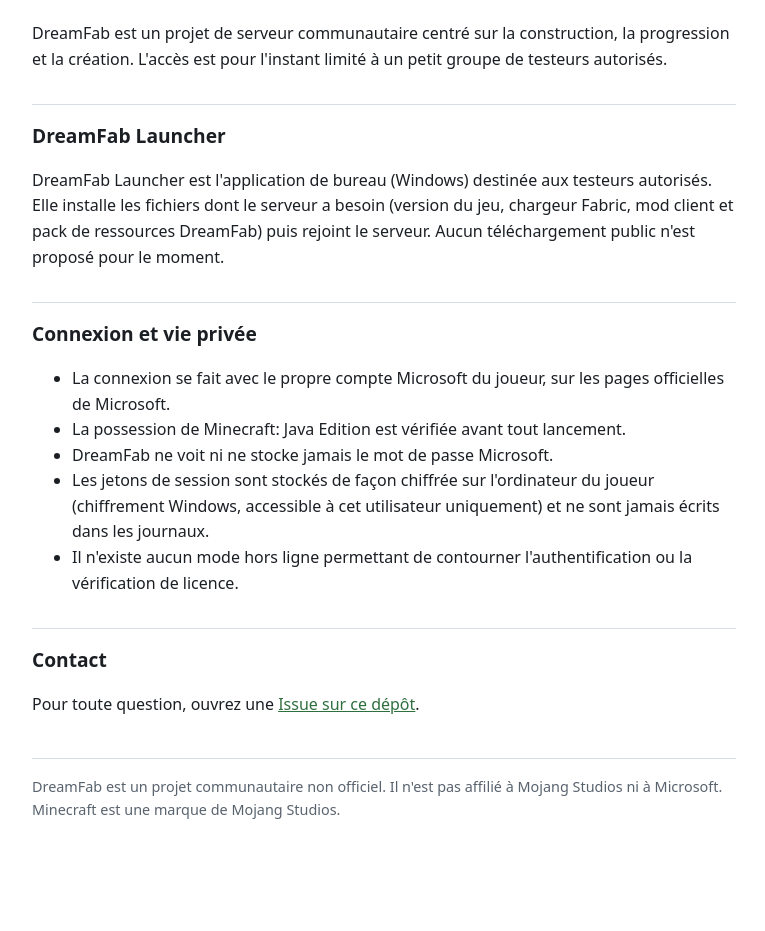
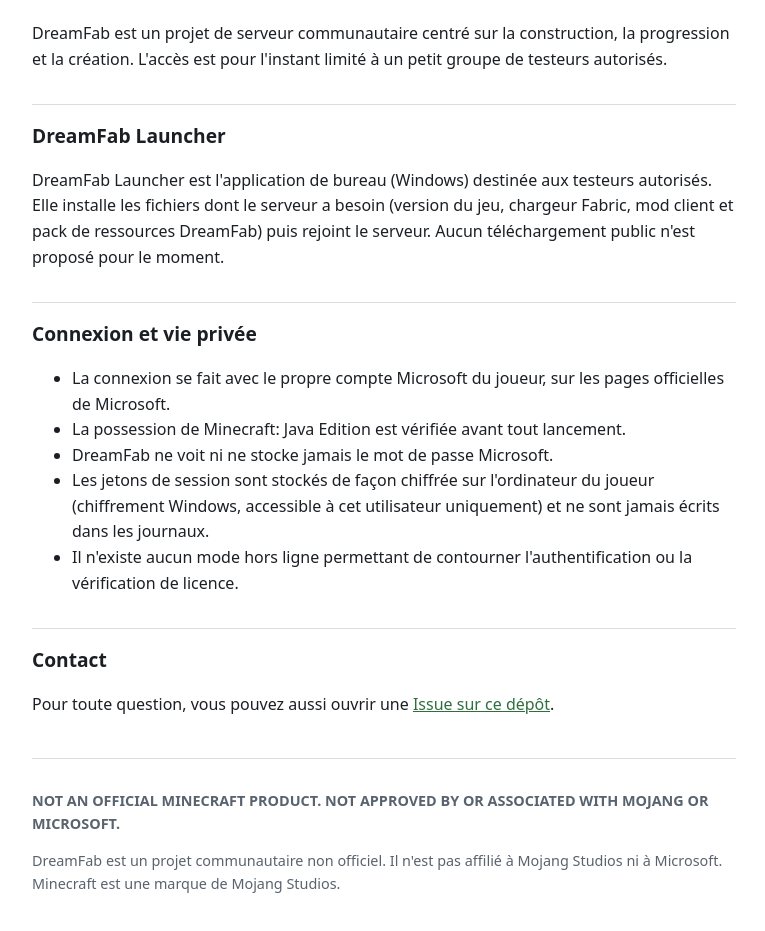
Before and after one commit to RocketCodexBuild/dreamfab-site, a plain HTML site: page index.html in a window 1280 px wide. Shown: the part 129-1060 px from the top of the page, without its empty margins (256-1021 px from the left). Before the commit the page ends 1014 px from the top, so only its background shows below. Drawn offline with Linux system fonts and the light colour scheme.

Commit message:
Page: explicit not-official-Minecraft notice
Co-Authored-By: Claude Sonnet 5.5 <noreply@anthropic.com>

```diff
--- a/index.html
+++ b/index.html
@@ -37,9 +37,12 @@
   </ul>
 
   <h2>Contact</h2>
-  <p>Pour toute question, ouvrez une <a href="https://github.com/RocketCodexBuild/dreamfab-site/issues">Issue sur ce dépôt</a>.</p>
+  <p>Pour toute question, vous pouvez aussi ouvrir une <a href="https://github.com/RocketCodexBuild/dreamfab-site/issues">Issue sur ce dépôt</a>.</p>
 
-  <footer>DreamFab est un projet communautaire non officiel. Il n'est pas affilié à Mojang Studios ni à Microsoft. Minecraft est une marque de Mojang Studios.</footer>
+  <footer>
+    <p><strong>NOT AN OFFICIAL MINECRAFT PRODUCT. NOT APPROVED BY OR ASSOCIATED WITH MOJANG OR MICROSOFT.</strong></p>
+    <p>DreamFab est un projet communautaire non officiel. Il n'est pas affilié à Mojang Studios ni à Microsoft. Minecraft est une marque de Mojang Studios.</p>
+  </footer>
 </main>
 </body>
 </html>
```
